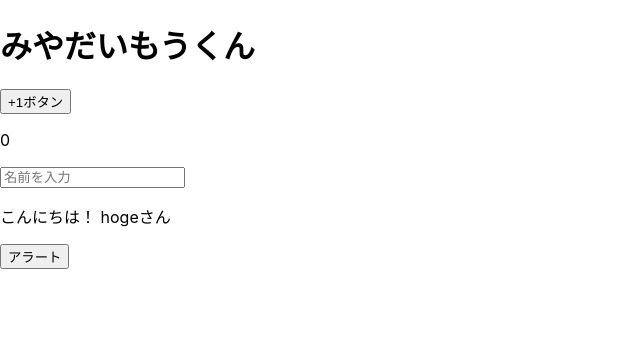
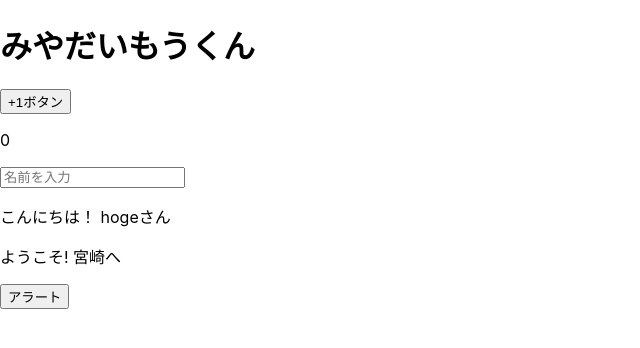
Before and after one commit to TakaShinoda/Test-React, a React (Create React App) app: page / in a window 1280 px wide. Shown: the top 348 px of the page, without its empty margins (0-640 px from the left). Built offline with nearby package versions, Linux system fonts and the light colour scheme.

Commit message:
コンポーネントの追加

```diff
--- a/src/App.js
+++ b/src/App.js
@@ -1,6 +1,7 @@
 import React, { Component } from 'react';
 import Count from './Count';
 import Name from './Name';
+import Message from './Message';
 import Alert from './Alert';
 
 class App extends Component {
@@ -10,7 +11,8 @@ class App extends Component {
         <h1>みやだいもうくん</h1>
         <Count />
         <Name />
-        <Alert message ='foo' />
+        <Message message = '宮崎へ' />
+        <Alert notification ='foo' />
       </div>
     );
   }
```
Also changed, not shown: 1 other file (tests, documents, lock files or other folders).
